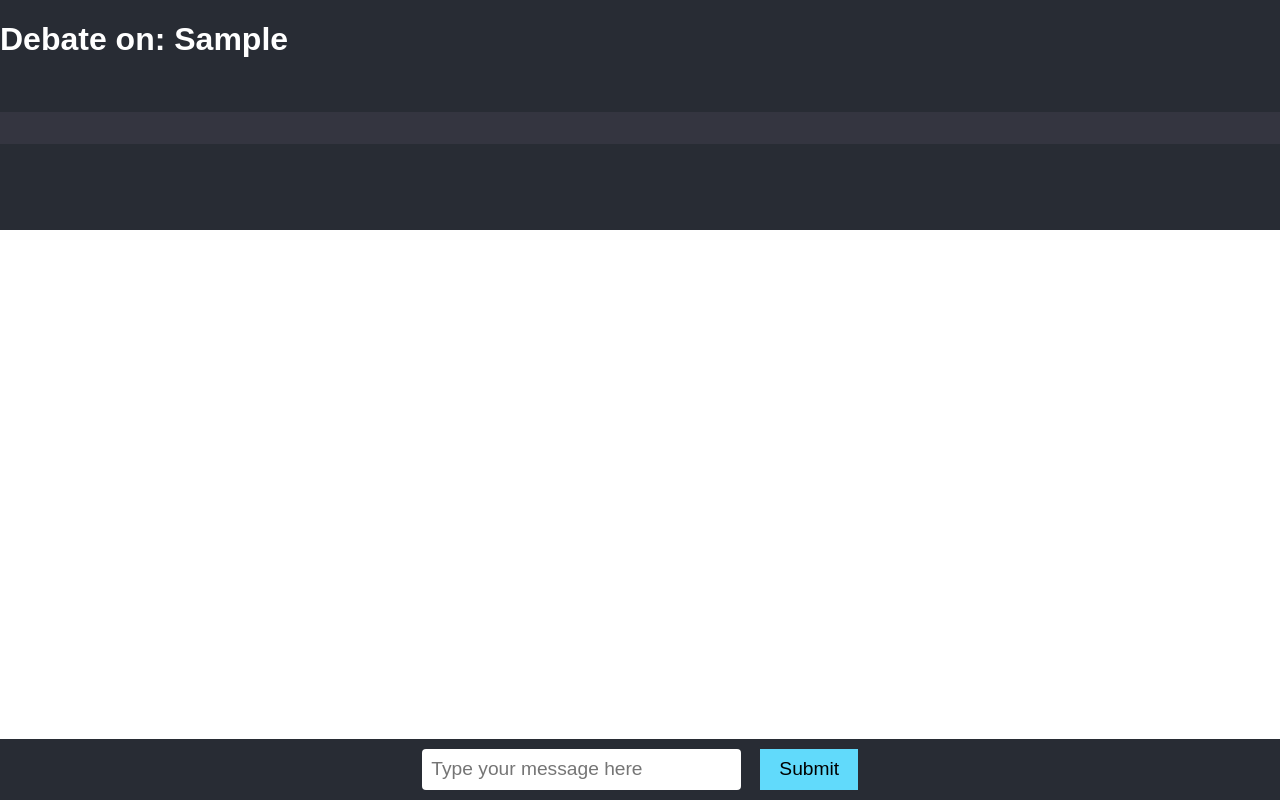
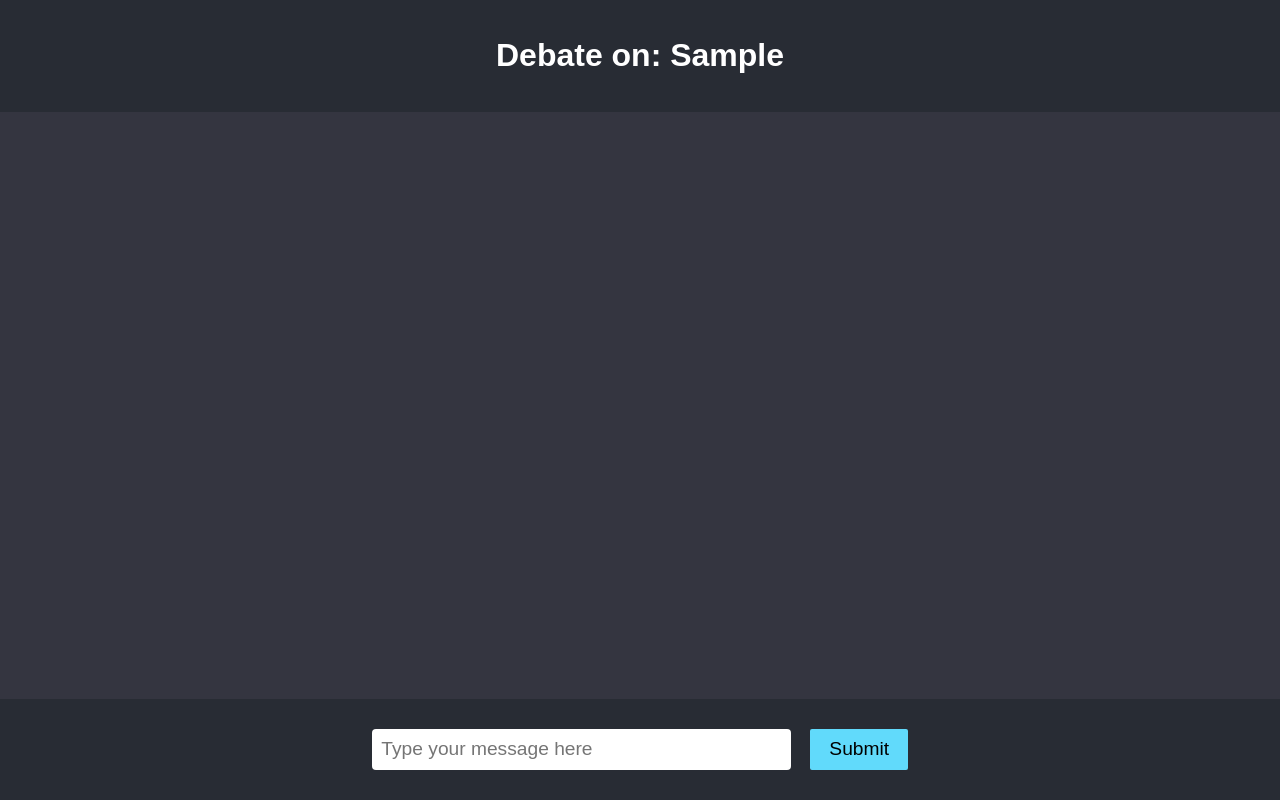
Before and after one commit to emilamaj/DebateGPT, a React (Create React App) app in the folder frontend/: page / in a window 1280 px wide. Both pictures are taken after typing "Sample" into the empty fields and a click on the button "Start Debate". Built offline with nearby package versions, Linux system fonts and the light colour scheme; the HTML template or start-up script is replaced by a standard one.

Commit message:
Style tweaks

```diff
--- a/frontend/src/components/ChatThread.css
+++ b/frontend/src/components/ChatThread.css
@@ -8,7 +8,6 @@
     overflow-y: hidden;
     padding: 1em;
     box-sizing: border-box;
-    margin-bottom: 1em;
     background-color: rgb(52, 53, 64);
 }
 
--- a/frontend/src/components/DebatePage.css
+++ b/frontend/src/components/DebatePage.css
@@ -1,4 +1,3 @@
-
 .debate-page {
     display: flex;
     flex-direction: column;
@@ -6,13 +5,23 @@
     background-color: #282c34;
     color: white;
     font-family: 'Arial', sans-serif;
-    padding-bottom: 70px; /* height of the input bar */
-  }
+    /* padding-bottom: 70px; */
+    /* height of the input bar */
+}
 
-  .app-header {
-    margin-bottom: 2em;
-  }
+.debate-page .app-header {
+    margin: 1em;
+    /* Center the header text */
+    display: flex;
+    justify-content: center;
 
-  .chat-main {
+}
+
+.debate-page .app-header .header-topic {
+    color: #61dafb;
+    margin-left: 5px;
+}
+
+.chat-main {
     overflow-y: hidden;
-  }
+}
--- a/frontend/src/components/MessageInputBar.css
+++ b/frontend/src/components/MessageInputBar.css
@@ -6,12 +6,13 @@
     bottom: 0;
     width: 100%;
     background-color: #282c34;
-    padding: 10px;
+    padding: 30px;
     box-sizing: border-box;
 }
 
 .message-input {
-    width: 300px;
+    min-width: 400px;
+    max-width: 500px;
     padding: 0.5em;
     font-size: 1.2em;
     border: none;
@@ -25,4 +26,5 @@
     background-color: #61dafb;
     border: none;
     cursor: pointer;
+    border-radius: 2px;
 }
--- a/frontend/src/index.css
+++ b/frontend/src/index.css
@@ -5,9 +5,5 @@ body {
     sans-serif;
   -webkit-font-smoothing: antialiased;
   -moz-osx-font-smoothing: grayscale;
+  background-color: rgb(52, 53, 64);
 }
-
-code {
-  font-family: source-code-pro, Menlo, Monaco, Consolas, 'Courier New',
-    monospace;
-}
```
